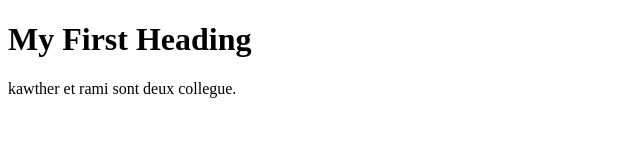
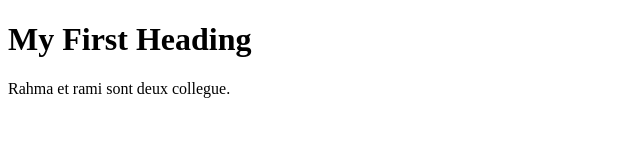
Before and after one commit to RBenOthmen/TP-devops, a plain HTML site: page index.html in a window 1280 px wide. Shown: the full height of the page, 0-640 px from the left. Drawn offline with Linux system fonts and the light colour scheme.

Commit message:
changé le paragraphe

```diff
--- a/index.html
+++ b/index.html
@@ -3,7 +3,7 @@
 <body>
 
 <h1>My First Heading</h1>
-<p>kawther et rami sont deux collegue.</p>
+<p>Rahma et rami sont deux collegue.</p>
 
 </body>
 </html>
```
